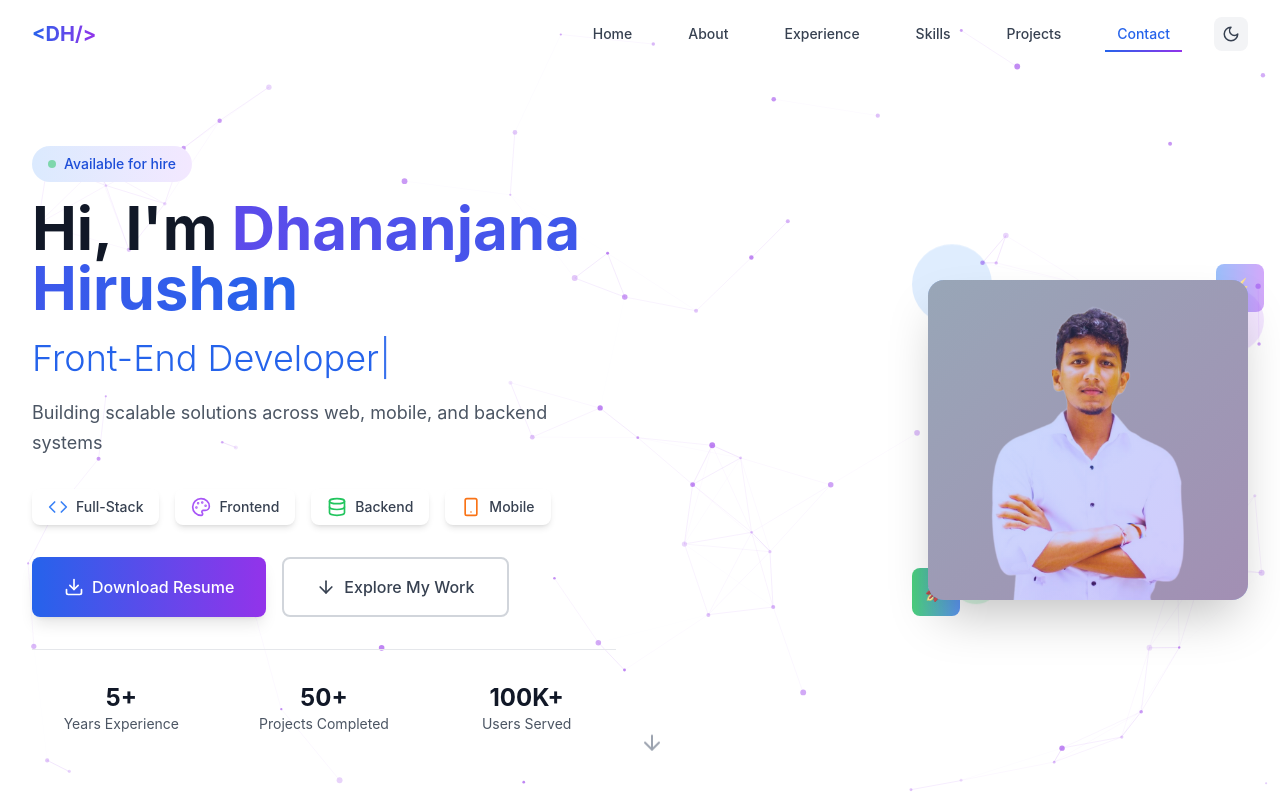
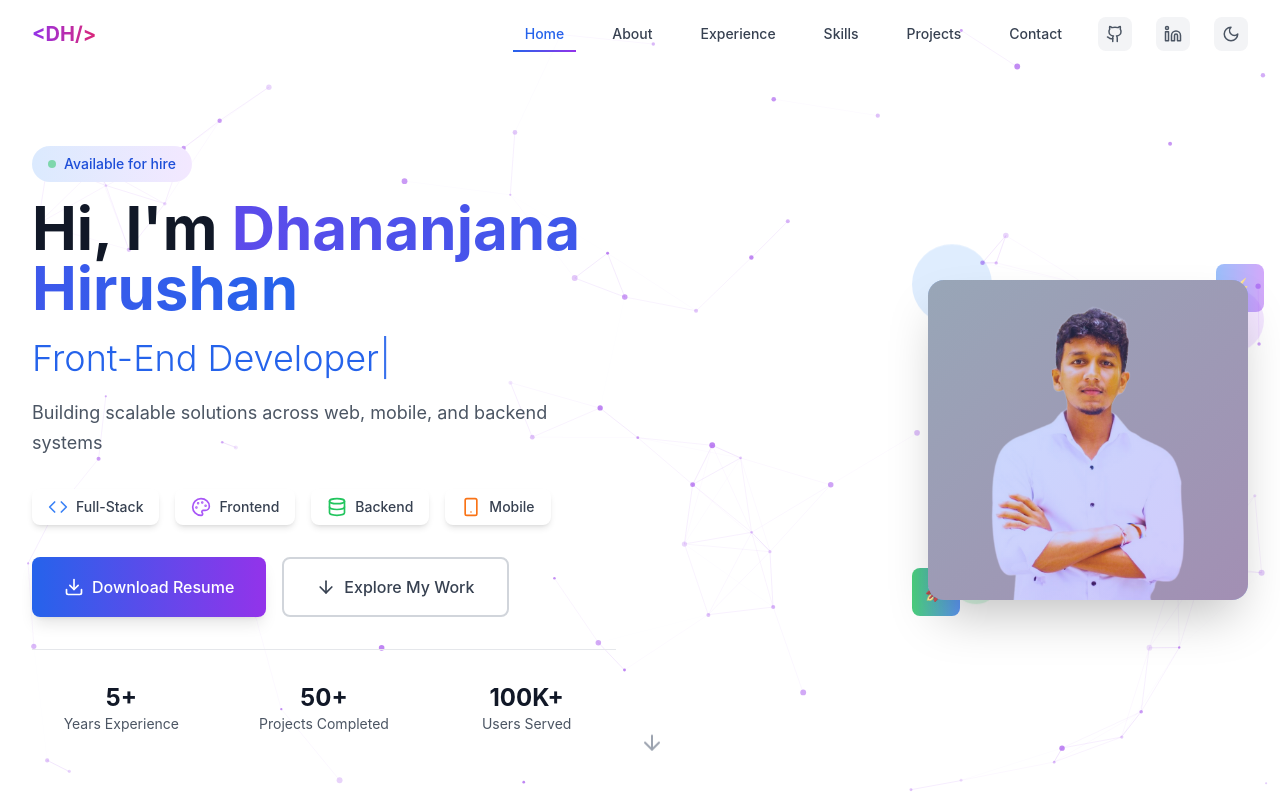
Before and after one commit to hirushan2001/Portfolio-V2-, a React (Vite) app in the folder frontend/: page / in a window 1280 px wide. Shown: the top 800 px of the page. Built offline with nearby package versions, Linux system fonts and the light colour scheme.

Commit message:
header update

```diff
--- a/frontend/index.html
+++ b/frontend/index.html
@@ -2,7 +2,7 @@
 <html lang="en">
   <head>
     <meta charset="UTF-8" />
-    <link rel="icon" type="image/svg+xml" href="src/assets/react.svg" />
+    <link rel="icon" type="image/svg+xml" href="src/assets/logo.svg" />
     <meta name="viewport" content="width=device-width, initial-scale=1.0" />
     <title>Dhananjana Hirushan</title>
   </head>
--- a/frontend/src/components/Header.jsx
+++ b/frontend/src/components/Header.jsx
@@ -1,5 +1,5 @@
 import React, { useState, useEffect } from 'react';
-import { Menu, X, Sun, Moon } from 'lucide-react';
+import { Menu, X, Sun, Moon, Github, Linkedin } from 'lucide-react';
 import { useTheme } from '../contexts/ThemeContext';
 
 const Header = ({ activeSection }) => {
@@ -20,7 +20,6 @@ const Header = ({ activeSection }) => {
     const handleScroll = () => {
       setIsScrolled(window.scrollY > 50);
     };
-
     window.addEventListener('scroll', handleScroll);
     return () => window.removeEventListener('scroll', handleScroll);
   }, []);
@@ -45,14 +44,17 @@ const Header = ({ activeSection }) => {
         <div className="flex justify-between items-center py-4">
           {/* Logo */}
           <div
-            className="text-xl font-bold cursor-pointer bg-gradient-to-r from-blue-600 to-purple-600 bg-clip-text text-transparent"
+            className="text-xl font-bold cursor-pointer
+                      bg-gradient-to-r from-blue-600 via-purple-600 to-pink-600
+                      bg-[length:200%_200%] bg-clip-text text-transparent
+                      animate-gradient-x"
             onClick={() => scrollToSection('#home')}
           >
             &lt;DH/&gt;
           </div>
 
           {/* Desktop Navigation */}
-          <nav className="hidden md:flex items-center space-x-8">
+          <nav className="hidden md:flex items-center space-x-6">
             {navItems.map((item) => (
               <button
                 key={item.name}
@@ -70,10 +72,32 @@ const Header = ({ activeSection }) => {
               </button>
             ))}
 
+            {/* GitHub */}
+            <a
+              href="https://github.com/your-username"
+              target="_blank"
+              rel="noopener noreferrer"
+              className="p-2 rounded-lg bg-gray-100 dark:bg-gray-800 text-gray-600 dark:text-gray-400 hover:text-blue-600 dark:hover:text-blue-400 hover:bg-gray-200 dark:hover:bg-gray-700 transition-all duration-200 hover:scale-110"
+              aria-label="GitHub"
+            >
+              <Github size={18} />
+            </a>
+
+            {/* LinkedIn */}
+            <a
+              href="https://linkedin.com/in/your-username"
+              target="_blank"
+              rel="noopener noreferrer"
+              className="p-2 rounded-lg bg-gray-100 dark:bg-gray-800 text-gray-600 dark:text-gray-400 hover:text-blue-600 dark:hover:text-blue-400 hover:bg-gray-200 dark:hover:bg-gray-700 transition-all duration-200 hover:scale-110"
+              aria-label="LinkedIn"
+            >
+              <Linkedin size={18} />
+            </a>
+
             {/* Theme Toggle */}
             <button
               onClick={toggleTheme}
-              className="p-2 rounded-lg bg-gray-100 dark:bg-gray-800 text-gray-700 dark:text-gray-300 hover:bg-gray-200 dark:hover:bg-gray-700 transition-colors duration-200"
+              className="p-2 rounded-lg bg-gray-100 dark:bg-gray-800 text-gray-600 dark:text-gray-400 hover:text-blue-600 dark:hover:text-blue-400 hover:bg-gray-200 dark:hover:bg-gray-700 transition-all duration-200 hover:scale-110"
               aria-label="Toggle theme"
             >
               {isDark ? <Sun size={18} /> : <Moon size={18} />}
@@ -84,14 +108,14 @@ const Header = ({ activeSection }) => {
           <div className="md:hidden flex items-center space-x-3">
             <button
               onClick={toggleTheme}
-              className="p-2 rounded-lg bg-gray-100 dark:bg-gray-800 text-gray-700 dark:text-gray-300"
+              className="p-2 rounded-lg bg-gray-100 dark:bg-gray-800 text-gray-600 dark:text-gray-400 hover:text-blue-600 dark:hover:text-blue-400 hover:bg-gray-200 dark:hover:bg-gray-700 transition-all duration-200 hover:scale-110"
               aria-label="Toggle theme"
             >
               {isDark ? <Sun size={18} /> : <Moon size={18} />}
             </button>
             <button
               onClick={() => setIsMenuOpen(!isMenuOpen)}
-              className="p-2 rounded-lg bg-gray-100 dark:bg-gray-800 text-gray-700 dark:text-gray-300"
+              className="p-2 rounded-lg bg-gray-100 dark:bg-gray-800 text-gray-600 dark:text-gray-400 hover:text-blue-600 dark:hover:text-blue-400 hover:bg-gray-200 dark:hover:bg-gray-700 transition-all duration-200 hover:scale-110"
               aria-label="Toggle menu"
             >
               {isMenuOpen ? <X size={24} /> : <Menu size={24} />}
@@ -116,6 +140,26 @@ const Header = ({ activeSection }) => {
                   {item.name}
                 </button>
               ))}
+
+              {/* Social links on mobile */}
+              <div className="flex space-x-4 px-3 pt-3 border-t border-gray-200 dark:border-gray-700">
+                <a
+                  href="https://github.com/your-username"
+                  target="_blank"
+                  rel="noopener noreferrer"
+                  className="p-2 rounded-lg bg-gray-100 dark:bg-gray-800 text-gray-600 dark:text-gray-400 hover:text-blue-600 dark:hover:text-blue-400 hover:bg-gray-200 dark:hover:bg-gray-700 transition-all duration-200 hover:scale-110"
+                >
+                  <Github size={20} />
+                </a>
+                <a
+                  href="https://linkedin.com/in/your-username"
+                  target="_blank"
+                  rel="noopener noreferrer"
+                  className="p-2 rounded-lg bg-gray-100 dark:bg-gray-800 text-gray-600 dark:text-gray-400 hover:text-blue-600 dark:hover:text-blue-400 hover:bg-gray-200 dark:hover:bg-gray-700 transition-all duration-200 hover:scale-110"
+                >
+                  <Linkedin size={20} />
+                </a>
+              </div>
             </div>
           </div>
         )}
--- a/frontend/src/components/sections/Hero.jsx
+++ b/frontend/src/components/sections/Hero.jsx
@@ -26,7 +26,10 @@ const Hero = () => {
   };
 
   return (
-    <section className="min-h-screen flex items-start lg:items-center justify-center px-4 sm:px-6 lg:px-8 pt-16 sm:pt-20 relative overflow-hidden">
+      <section
+        id="home"
+        className="min-h-screen flex items-start lg:items-center justify-center px-4 sm:px-6 lg:px-8 pt-16 sm:pt-20 relative overflow-hidden"
+      >
       <div className="max-w-7xl mx-auto w-full">
         <div className="grid grid-cols-1 lg:grid-cols-2 gap-12 items-center">
           {/* Left Content */}
--- a/frontend/tailwind.config.js
+++ b/frontend/tailwind.config.js
@@ -70,11 +70,16 @@ module.exports = {
   				to: {
   					height: '0'
   				}
-  			}
+  			},
+			'gradient-x': {
+			"0%, 100%": { "background-position": "0% 50%" },
+			"50%": { "background-position": "100% 50%" },
+			},
   		},
   		animation: {
   			'accordion-down': 'accordion-down 0.2s ease-out',
-  			'accordion-up': 'accordion-up 0.2s ease-out'
+  			'accordion-up': 'accordion-up 0.2s ease-out',
+			'gradient-x': "gradient-x 3s ease infinite",
   		}
   	}
   },
```
Also changed, not shown: frontend/src/assets/logo.svg (added).
